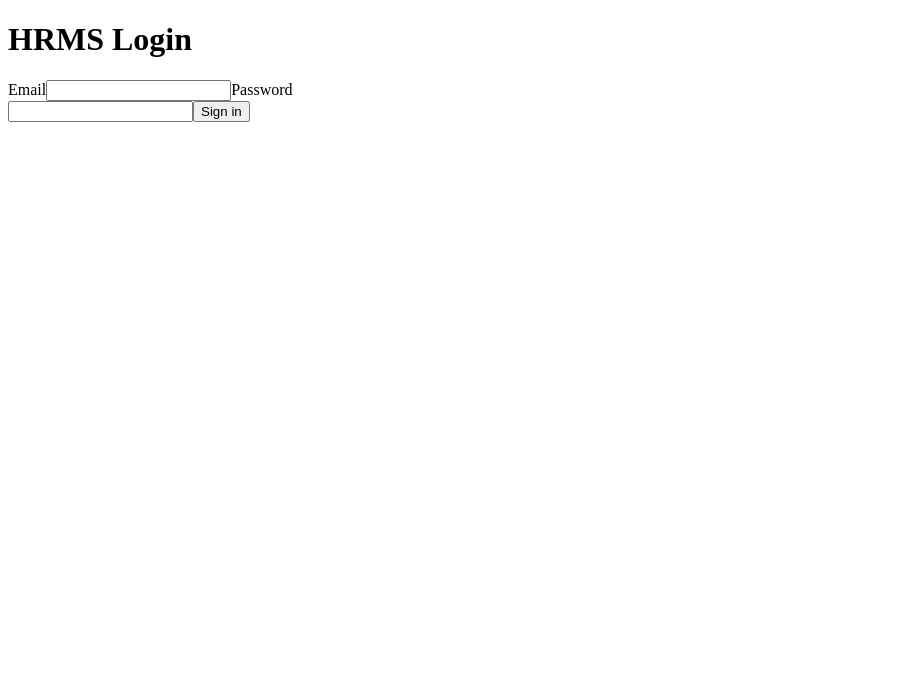
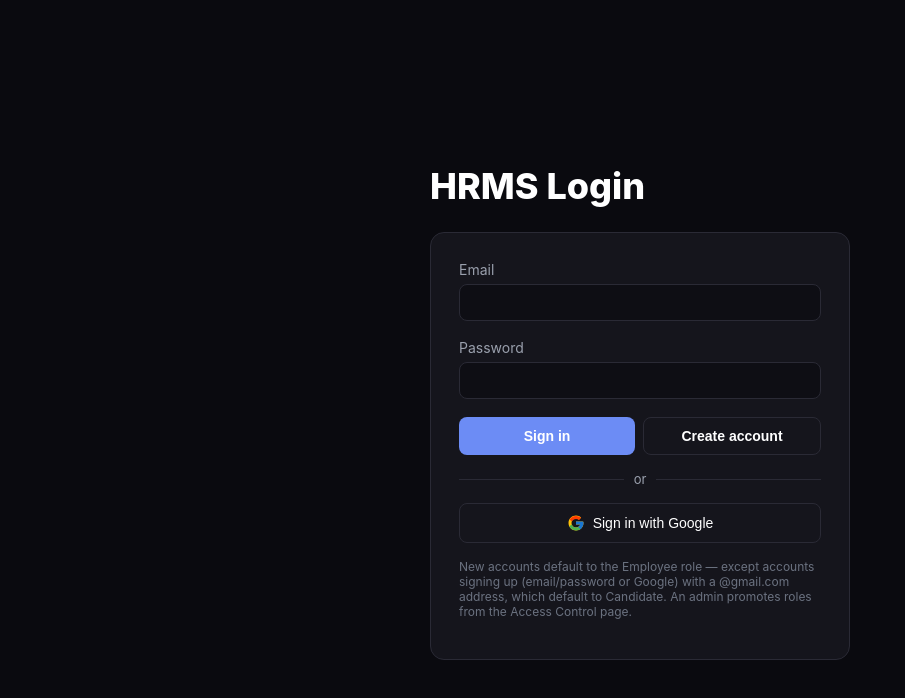
Before and after one commit to irl-inventory-byte/HRMS, a Next.js app: page /login in a window 1280 px wide. Shown: the top 698 px of the page, without its empty margins (0-905 px from the left). Built offline with nearby package versions, Linux system fonts and the light colour scheme; no server answers.

Commit message:
Add Google sign-in to HRMS login

```diff
--- a/src/app/layout.html
+++ b/src/app/layout.tsx
@@ -1,16 +1,17 @@
 import type { Metadata } from "next";
+// @ts-expect-error Next.js provides declarations for global CSS imports.
 import "./globals.css";
 
 export const metadata: Metadata = {
   title: "HRMS",
-  description: "Employee HRMS dashboard",
+  description: "HR Management System",
 };
 
 export default function RootLayout({
   children,
-}: {
+}: Readonly<{
   children: React.ReactNode;
-}) {
+}>) {
   return (
     <html lang="en">
       <body>{children}</body>
--- a/src/app/login/page.tsx
+++ b/src/app/login/page.tsx
@@ -1,40 +1,192 @@
 "use client";
 
 import { useState } from "react";
-import { useRouter } from "next/navigation";
-import { createClient } from "@/lib/supabase/client";
+import { createClient } from "@supabase/supabase-js";
+
+// If your project already has a shared Supabase client (e.g. in src/lib/supabase.ts
+// or src/lib/supabaseClient.ts), delete this block and instead do:
+//   import { supabase } from "@/lib/supabase";
+const supabase = createClient(
+  process.env.NEXT_PUBLIC_SUPABASE_URL!,
+  process.env.NEXT_PUBLIC_SUPABASE_ANON_KEY!
+);
 
 export default function LoginPage() {
   const [email, setEmail] = useState("");
   const [password, setPassword] = useState("");
-  const [error, setError] = useState<string | null>(null);
-  const router = useRouter();
+  const [error, setError] = useState("");
+  const [loading, setLoading] = useState(false);
 
-  async function handleLogin(e: React.FormEvent) {
-    e.preventDefault();
-    setError(null);
-    const supabase = createClient();
+  async function handleSignIn() {
+    setError("");
+    if (!email || !password) { setError("Please fill out email and password."); return; }
+    setLoading(true);
     const { error } = await supabase.auth.signInWithPassword({ email, password });
-    if (error) {
-      setError(error.message);
-      return;
-    }
-    router.push("/");
-    router.refresh();
+    setLoading(false);
+    if (error) setError(error.message);
+    // On success, Supabase sets the session; redirect/reload as your app expects.
+  }
+
+  async function handleSignUp() {
+    setError("");
+    if (!email || !password) { setError("Please fill out email and password."); return; }
+    setLoading(true);
+    const { error } = await supabase.auth.signUp({ email, password });
+    setLoading(false);
+    if (error) setError(error.message);
+    else setError("Account created — check your email to confirm, then sign in.");
+  }
+
+  async function handleGoogleSignIn() {
+    setError("");
+    const { error } = await supabase.auth.signInWithOAuth({
+      provider: "google",
+      options: { redirectTo: typeof window !== "undefined" ? window.location.origin : undefined },
+    });
+    if (error) setError(error.message);
   }
 
   return (
-    <div className="page" style={{ maxWidth: 360 }}>
-      <h1>HRMS Login</h1>
-      <div className="card">
-        <form onSubmit={handleLogin}>
-          <label>Email</label>
-          <input type="email" value={email} onChange={(e) => setEmail(e.target.value)} required />
-          <label>Password</label>
-          <input type="password" value={password} onChange={(e) => setPassword(e.target.value)} required />
-          {error && <p style={{ color: "#ff8080" }}>{error}</p>}
-          <button type="submit">Sign in</button>
-        </form>
+    <div
+      style={{
+        minHeight: "100vh",
+        display: "flex",
+        alignItems: "center",
+        justifyContent: "center",
+        background: "#0a0a0f",
+        padding: "20px",
+      }}
+    >
+      <div style={{ width: "100%", maxWidth: 420 }}>
+        <h1 style={{ color: "#fff", fontWeight: 800, fontSize: 36, marginBottom: 24 }}>
+          HRMS Login
+        </h1>
+
+        <div
+          style={{
+            background: "#15151c",
+            border: "1px solid #2a2a35",
+            borderRadius: 14,
+            padding: 28,
+          }}
+        >
+          <label style={{ color: "#9aa0ad", fontSize: 14, display: "block", marginBottom: 6 }}>
+            Email
+          </label>
+          <input
+            type="email"
+            value={email}
+            onChange={(e) => setEmail(e.target.value)}
+            style={{
+              width: "100%",
+              padding: "10px 12px",
+              marginBottom: 18,
+              borderRadius: 8,
+              border: "1px solid #2a2a35",
+              background: "#0e0e14",
+              color: "#fff",
+              boxSizing: "border-box",
+            }}
+          />
+
+          <label style={{ color: "#9aa0ad", fontSize: 14, display: "block", marginBottom: 6 }}>
+            Password
+          </label>
+          <input
+            type="password"
+            value={password}
+            onChange={(e) => setPassword(e.target.value)}
+            style={{
+              width: "100%",
+              padding: "10px 12px",
+              marginBottom: 18,
+              borderRadius: 8,
+              border: "1px solid #2a2a35",
+              background: "#0e0e14",
+              color: "#fff",
+              boxSizing: "border-box",
+            }}
+          />
+
+          {error && (
+            <div style={{ color: "#ff6b6b", fontSize: 13, marginBottom: 12 }}>{error}</div>
+          )}
+
+          <div style={{ display: "flex", gap: 8, marginBottom: 16 }}>
+            <button
+              type="button"
+              disabled={loading}
+              onClick={handleSignIn}
+              style={{
+                flex: 1,
+                padding: "10px",
+                borderRadius: 8,
+                border: "none",
+                background: "#6c8cf5",
+                color: "#fff",
+                fontWeight: 600,
+                cursor: "pointer",
+              }}
+            >
+              Sign in
+            </button>
+            <button
+              type="button"
+              disabled={loading}
+              onClick={handleSignUp}
+              style={{
+                flex: 1,
+                padding: "10px",
+                borderRadius: 8,
+                border: "1px solid #2a2a35",
+                background: "transparent",
+                color: "#fff",
+                fontWeight: 600,
+                cursor: "pointer",
+              }}
+            >
+              Create account
+            </button>
+          </div>
+
+          <div style={{ display: "flex", alignItems: "center", gap: 10, margin: "16px 0" }}>
+            <div style={{ flex: 1, height: 1, background: "#2a2a35" }} />
+            <span style={{ color: "#9aa0ad", fontSize: 13 }}>or</span>
+            <div style={{ flex: 1, height: 1, background: "#2a2a35" }} />
+          </div>
+
+          <button
+            type="button"
+            onClick={handleGoogleSignIn}
+            style={{
+              width: "100%",
+              display: "flex",
+              alignItems: "center",
+              justifyContent: "center",
+              gap: 8,
+              padding: "10px",
+              borderRadius: 8,
+              border: "1px solid #2a2a35",
+              background: "transparent",
+              color: "#fff",
+              cursor: "pointer",
+            }}
+          >
+            <svg width="18" height="18" viewBox="0 0 48 48" xmlns="http://www.w3.org/2000/svg">
+              <path fill="#FFC107" d="M43.6 20.5H42V20H24v8h11.3C33.7 32.6 29.3 36 24 36c-6.6 0-12-5.4-12-12s5.4-12 12-12c3.1 0 5.8 1.1 8 3l5.7-5.7C34.6 6 29.6 4 24 4 12.9 4 4 12.9 4 24s8.9 20 20 20 20-8.9 20-20c0-1.2-.1-2.4-.4-3.5z"/>
+              <path fill="#FF3D00" d="M6.3 14.7l6.6 4.8C14.6 15.6 18.9 13 24 13c3.1 0 5.8 1.1 8 3l5.7-5.7C34.6 7 29.6 5 24 5c-7.8 0-14.5 4.4-17.7 10.7z"/>
+              <path fill="#4CAF50" d="M24 44c5.5 0 10.4-1.9 14.2-5.1l-6.6-5.5C29.6 35 26.9 36 24 36c-5.3 0-9.7-3.4-11.3-8.1l-6.5 5C9.4 39.6 16.1 44 24 44z"/>
+              <path fill="#1976D2" d="M43.6 20.5H42V20H24v8h11.3c-1 2.8-2.9 5.2-5.4 6.9l6.6 5.5C40.3 37 44 31.3 44 24c0-1.2-.1-2.4-.4-3.5z"/>
+            </svg>
+            Sign in with Google
+          </button>
+
+          <p style={{ color: "#6b7280", fontSize: 12, marginTop: 16 }}>
+            New accounts default to the Employee role — except accounts signing up
+            (email/password or Google) with a @gmail.com address, which default to
+            Candidate. An admin promotes roles from the Access Control page.
+          </p>
+        </div>
       </div>
     </div>
   );
```
Also changed, not shown: src/app/page.tsx (renamed from src/app/page.html).
